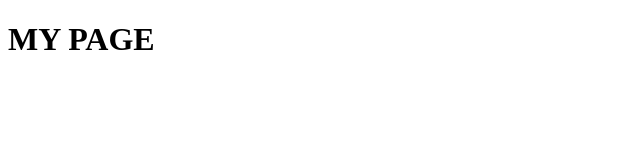
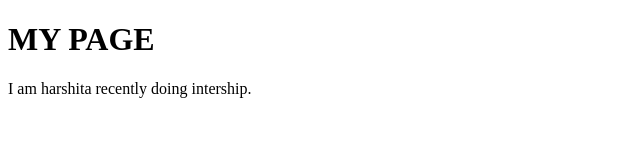
Before and after one commit to HARSHITASHRIMAL/workshop-piet, a plain HTML site: page index.html in a window 1280 px wide. Shown: the whole page, without its empty margins (0-640 px from the left). Drawn offline with Linux system fonts and the light colour scheme.

Commit message:
created a html file and modified index

```diff
--- a/index.html
+++ b/index.html
@@ -7,5 +7,6 @@
 </head>
 <body>
     <h1> MY PAGE</h1>
+    <p> I am harshita recently doing intership.</p>
 </body>
 </html>
```
